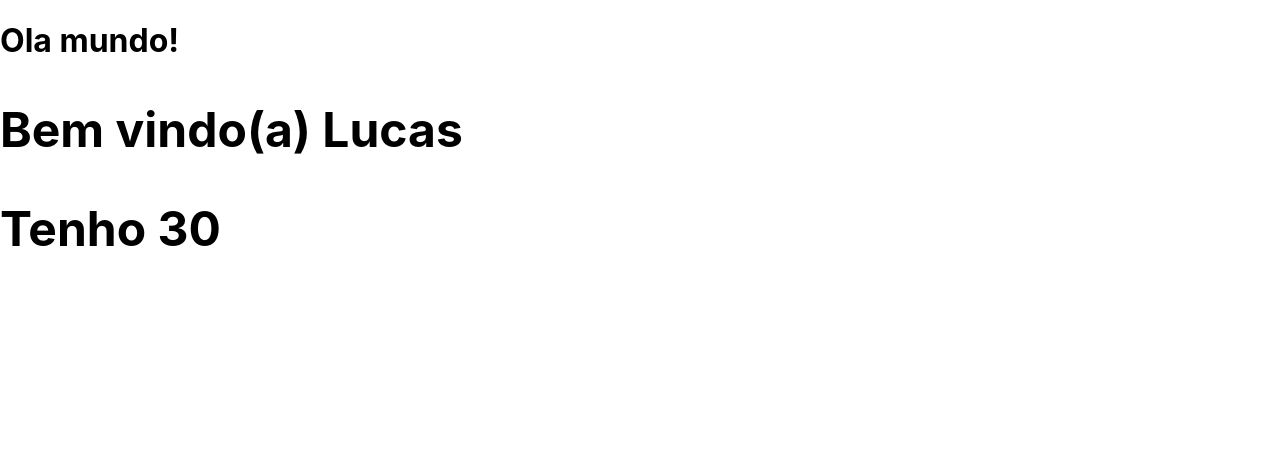
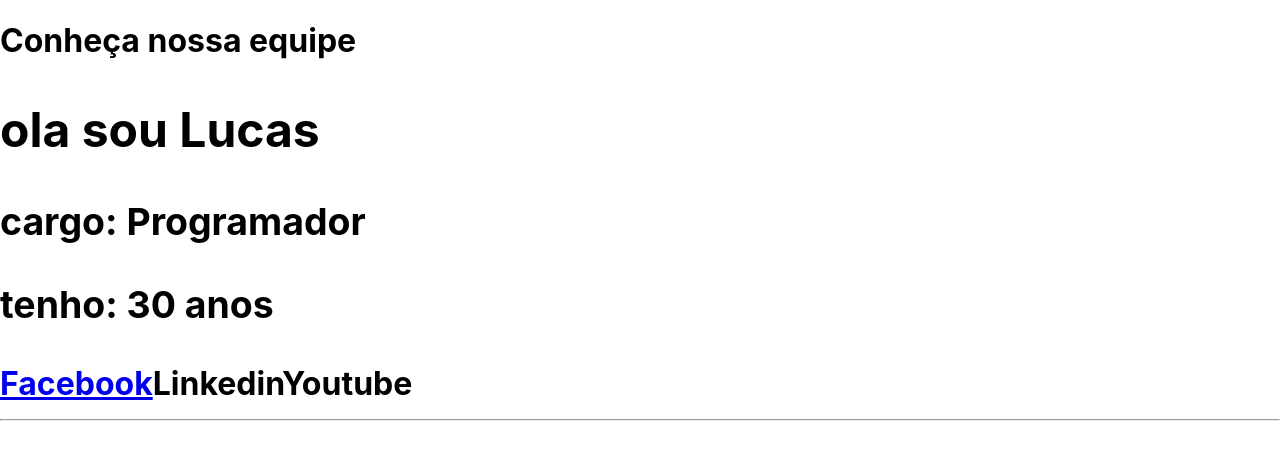
Before and after one commit to lucasjds/ReactJsCourse, a React (Create React App) app: page / in a window 1280 px wide. Shown: the top 460 px of the page. Built offline with nearby package versions, Linux system fonts and the light colour scheme.

Commit message:
33. Entendendo props e component pt2

```diff
--- a/src/App.js
+++ b/src/App.js
@@ -1,16 +1,43 @@
 import React from 'react';
 
-const BemVindo = (props) => {
-    return(
+const Equipe = (props) =>{
+    return (
         <div>
-            <h2>Bem vindo(a) {props.nome}</h2>
-            <h2>Tenho {props.idade}</h2>
+            <Sobre username={props.nome} cargo={props.cargo} idade={props.idade}/>
+            <Social fb={props.facebook}></Social>
+            <hr></hr>
+        </div>
+    )
+}
+
+const Sobre =(props) =>{
+    return (
+        <div>
+            <h2>ola sou {props.username}</h2>
+            <h3>cargo: {props.cargo}</h3>
+            <h3>tenho: {props.idade} anos</h3>
+        </div>
+    )
+}
+
+const Social =(props) =>{
+    return (
+    <div>
+        <a href={props.fb}>Facebook</a>
+        <a>Linkedin</a>
+        <a>Youtube</a>
+    </div>)
+}
+
+
+function App(){
+    return (
+        <div>
+            <h1> Conheça nossa equipe
+                <Equipe nome="Lucas" cargo="Programador" idade="30" facebook="www.google.com"></Equipe>
+            </h1>
         </div>
     );
-};
-
-function App(){
-    return <h1> Ola mundo! <BemVindo nome="Lucas" idade="30"></BemVindo></h1>;
 }
 
 export default App;
```
